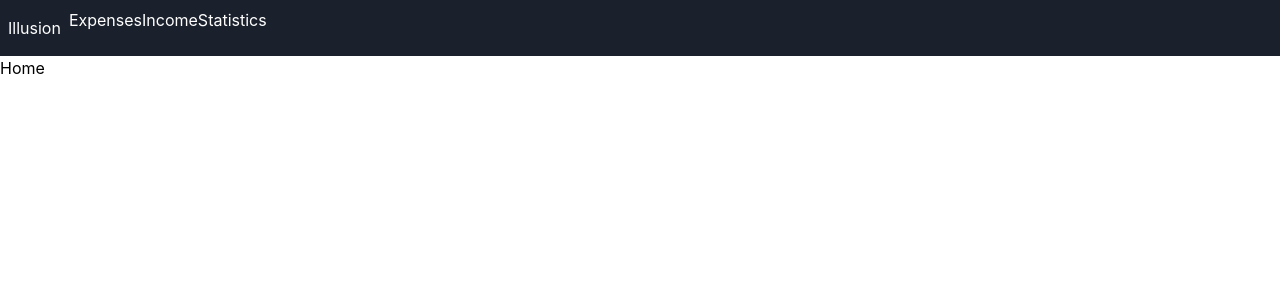
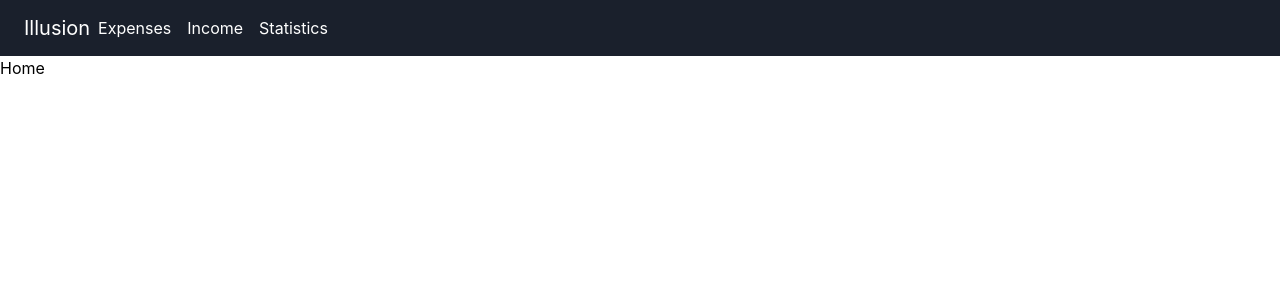
Before and after one commit to ManMadeMachine/illusion, a React (Create React App) app: page / in a window 1280 px wide. Shown: the top 300 px of the page. Built offline with nearby package versions, Linux system fonts and the light colour scheme; data requests are answered from the project's data file.

Commit message:
Styling navbar and menus

```diff
--- a/src/components/Header.tsx
+++ b/src/components/Header.tsx
@@ -1,4 +1,4 @@
-import React from 'react';
+import React, { useState } from 'react';
 import {Link} from 'react-router-dom';
 
 import './Header.css';
@@ -8,16 +8,40 @@ interface Props {
 }
 
 const Header = ({linkItems} :  Props) => {
+    const [navbarState, setNavbarState] = useState(false)
+    const [hiddenStyle, setHiddenStyle] = useState('hidden');
+
+    const toggleNavBar = () => {
+        setNavbarState(!navbarState);
+        console.log("Toggle navbar ", (navbarState ? 'on' : 'off'));
+    };
+
     return (
-        <div className="flex flex-row justify-start pt-2 pb-2 bg-gray-900 text-white">
-            <h1 className="p-2">Illusion</h1>
-            <ul className=" flex">
+        <nav className="flex items-center justify-between flex-wrap pt-2 pb-2 bg-gray-900 text-white p-6">
+            <h1 className="flex text-xl">Illusion</h1>
+
+            {/* Small-size top-menu */}
+            <div className="block md:hidden">
+                {/* <span className="align-middle px-2" onClick={() => toggleNavBar()}>-</span> */}
+                <button className="flex items-center">--</button>
+            </div>
+
+            {/* { navbarState &&
+                <div className="md:hidden absolute top-0 right-0 bg-gray-800 w-full">
+                    {linkItems.map(item => {
+                        return(<li key={item} className=""><Link to={'/' + item.toLowerCase()}>{item}</Link></li>);
+                    })
+                }
+                </div>
+            } */}
+
+            <ul className="hidden flex-grow md:flex md:flex-row md:w-auto">
                 {linkItems.map(item => {
-                        return(<li key={item}><Link to={'/' + item.toLowerCase()}>{item}</Link></li>); // TODO: item string as link path
+                        return(<li key={item} className="flex p-2"><Link to={'/' + item.toLowerCase()}>{item}</Link></li>); // TODO: item string as link path
                     })
                 }
             </ul>
-        </div>
+        </nav>
     );
 };
 
```
